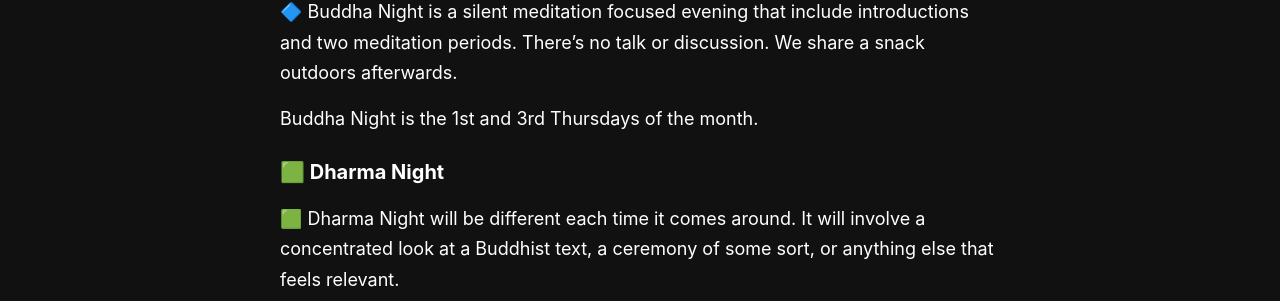
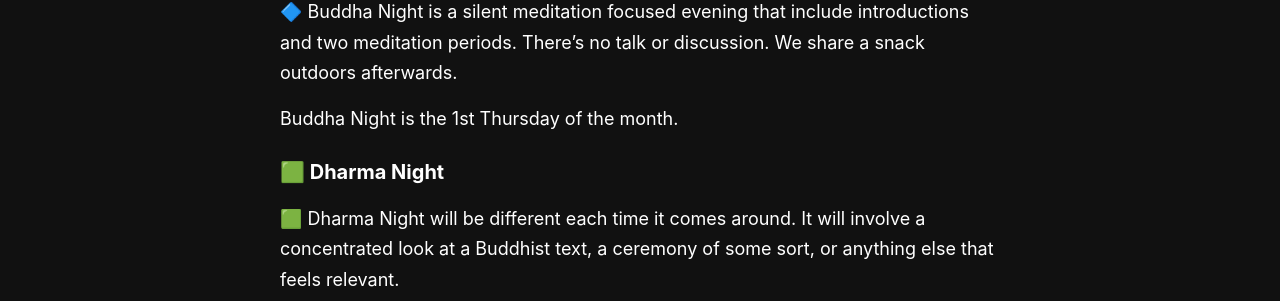
Before and after one commit to rykener/transsangha, a Jekyll site: the page built from _pages/schedule.md, in a window 1280 px wide and 900 px high, scrolled down 1184 px. Shown: the part 152-453 px from the top of the window. Built offline with Jekyll 4.4.1, drawn with Linux system fonts in a browser that asks for light colours.

```diff
--- a/_pages/schedule.md
+++ b/_pages/schedule.md
@@ -41,7 +41,7 @@ Sangha Night is the 2nd and 4th Thursdays of the month.
 
 🔷 Buddha Night is a silent meditation focused evening that include introductions and two meditation periods. There's no talk or discussion. We share a snack outdoors afterwards.
 
-Buddha Night is the 1st and 3rd Thursdays of the month.
+Buddha Night is the 1st Thursday of the month.
 
 
 ### 🟩 Dharma Night
```
